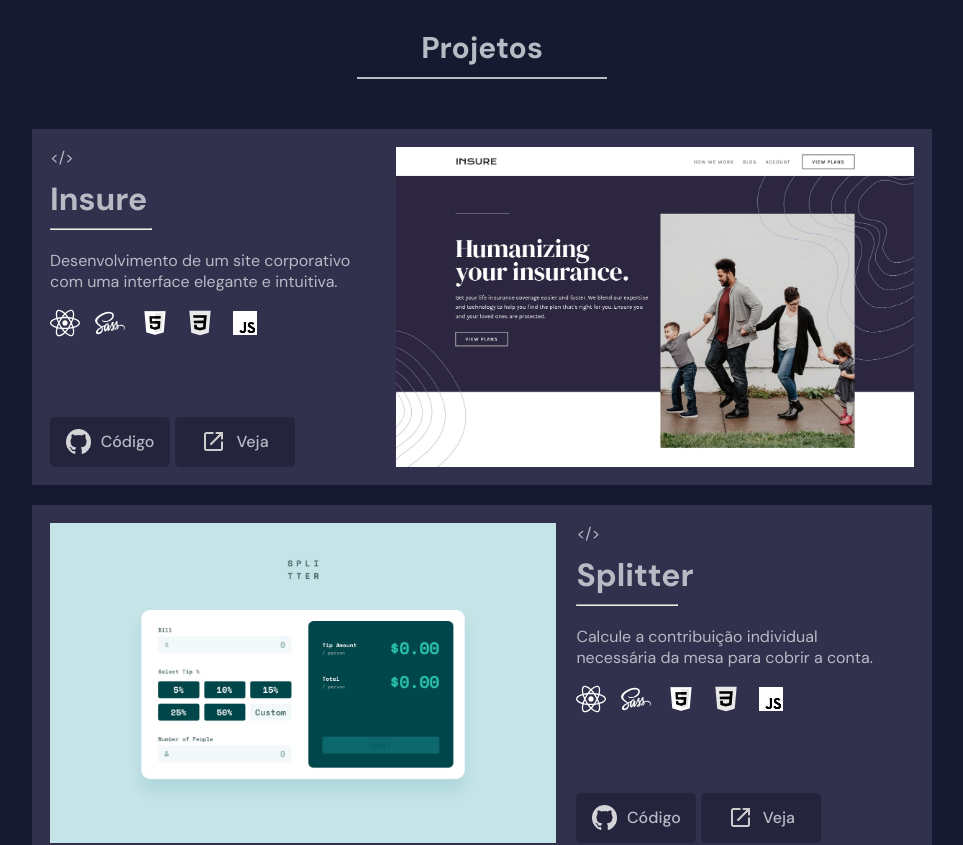
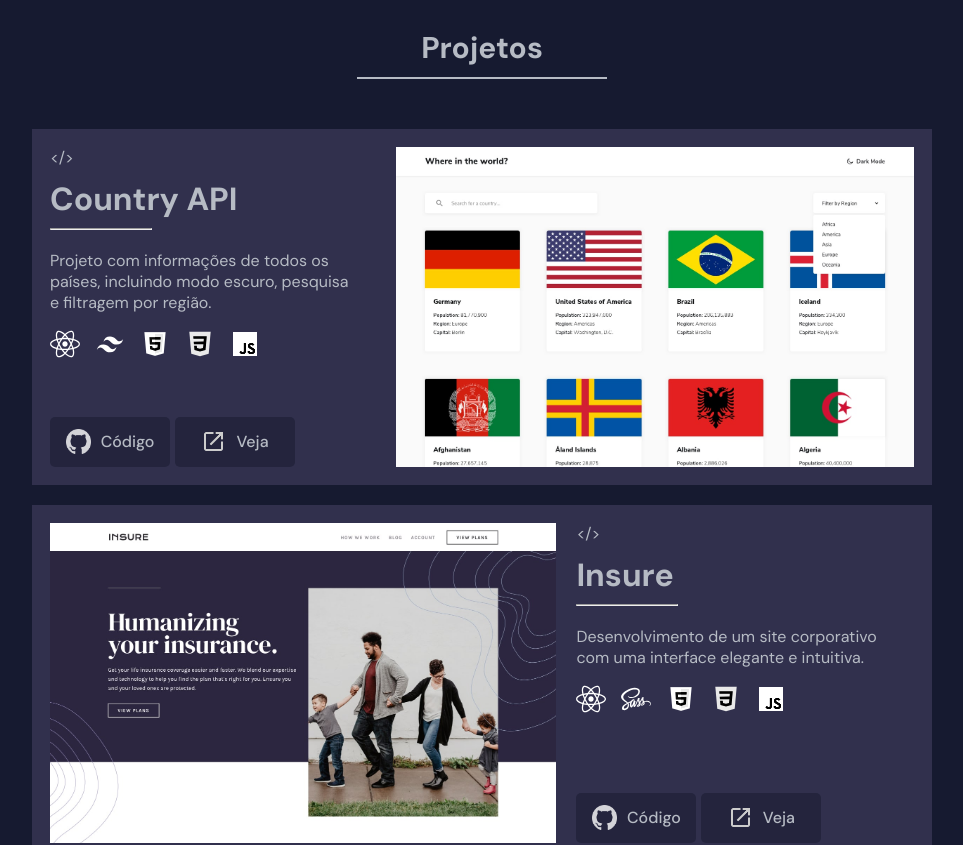
Before and after one commit to ryiianqueiroz/portfolio-1.0, a React (Create React App) app: page / in a window 1280 px wide. Shown: the part 1200-2045 px from the top of the page, without its empty margins (158-1121 px from the left). Built offline with nearby package versions, Linux system fonts and the light colour scheme.

Commit message:
Country Api

```diff
--- a/src/components/Projects/Projects.js
+++ b/src/components/Projects/Projects.js
@@ -12,6 +12,7 @@ import JS from "../../assets/javascript-colorido.svg"
 import Tailwind from "../../assets/tailwind-colorido.svg"
 import Angular from "../../assets/angular-logo-white.png"
 import Typescript from "../../assets/typescript-logo-colorido.svg"
+import CountryApi from "../../assets/country-api.jpg"
 
 function Projects() {
     return (
@@ -19,6 +20,37 @@ function Projects() {
         <h1 id="project-h1">Projetos</h1>
 
         <div className="projects">
+
+          <div className="project">
+            <div className="project-img">
+              <img src={CountryApi} alt="project-img" />
+            </div>
+
+            <div className="project-info">
+              <p>{'</>'}</p>
+              <h1>Country API</h1>
+              <hr />
+              <p id="p-info-project">Projeto com informações de todos os países, incluindo modo escuro, pesquisa e filtragem por região.</p>
+
+              <div className="icon-skills ">
+                <img src={React} alt="react-icon" />
+                <img src={Tailwind} alt="sass-icon" />
+                <img src={HTML} alt="html-icon" />
+                <img src={CSS} alt="css-icon" />
+                <img src={JS} alt="js-icon" />
+              </div>
+
+              <div className="links-project">
+                <a href="https://github.com/ryiianqueiroz/country-api">
+                  <button><img src={GitHub} alt="#" /> Código</button>
+                </a>
+                <a href="https://ryiianqueiroz.github.io/country-api/">
+                  <button><img id="open-link" src={OpenLink} alt="#" />Veja</button>
+                </a>
+              </div>
+            </div>
+
+          </div>
 
           <div className="project">
             <div className="project-img">
```
Also changed, not shown: src/assets/country-api.jpg (added).
